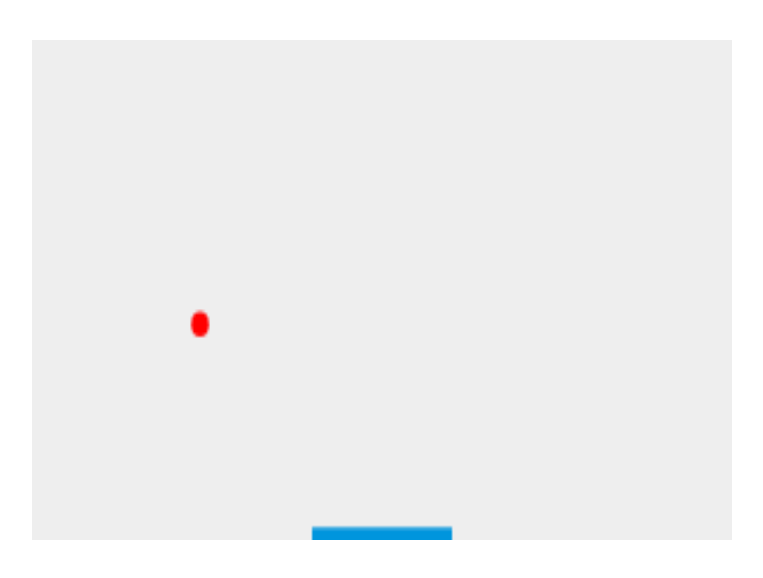
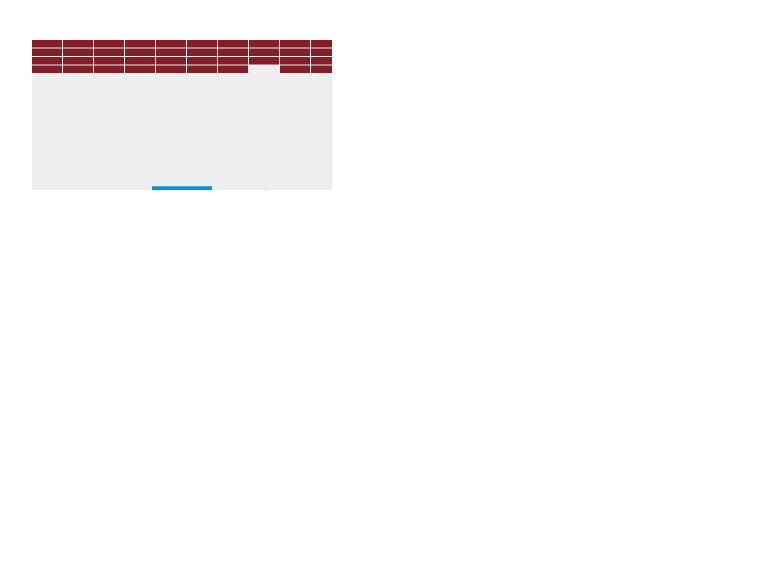
Before and after one commit to sam09/breakout, a plain HTML site: page index.html in a window 1280 px wide. Shown: the whole page, without its empty margins (28-791 px from the left). Drawn offline with Linux system fonts and the light colour scheme.

Commit message:
Added Bricks and bricks collision

```diff
--- a/script.js
+++ b/script.js
@@ -6,13 +6,13 @@ var ball = {
 
   x: canvas.width/2,
   y: canvas.height-30,
-  dx: 1.2,
-  dy: -1.2,
+  dx: 1,
+  dy: -1,
+  speed: 1.2,
   radius: canvas.height/40,
 
   draw:function() {
 
-    ctx.clearRect(0, 0, canvas.width, canvas.height);
     ctx.beginPath();
     ctx.arc( ball.x, ball.y, ball.radius, 0, Math.PI*2);
     ctx.fillStyle = "red";
@@ -47,8 +47,8 @@ var ball = {
       ball.dx *= (-1);
     }
 
-    ball.x += ball.dx;
-    ball.y += ball.dy;
+    ball.x += ( ball.dx * ball.speed);
+    ball.y += ( ball.dy * ball.speed);
   },
 
 };
@@ -85,6 +85,78 @@ paddle = {
 
 };
 
+bricks = {
+
+	rowCount: 10,
+	colmnCount: 4,
+	height: null,
+  	width: null,
+  	padding: 1,
+  	pos: null,
+  	count: null,
+
+  	init: function() {
+		bricks.pos = [];
+		bricks.width = canvas.width / bricks.rowCount;
+		bricks.height = canvas.height / (bricks.colmnCount*5);
+		bricks.count = bricks.colmnCount * bricks.rowCount;
+
+
+  		for(c=0; c < bricks.colmnCount; c++) {
+  			bricks.pos[c] = [];
+  			for(r=0; r < bricks.rowCount; r++ ) {
+  				bricks.pos[c][r] = {x : null, y: null, status: true };
+  			}
+  		}
+  	},
+
+  	draw: function() {
+  		for(c=0; c < bricks.colmnCount; c++) {
+  			var y = c*(bricks.height + bricks.padding);
+
+  			for(r=0; r < bricks.rowCount; r++ ) {
+  				if (bricks.pos[c][r].status == true ) {
+  					var x = r*(bricks.width+ bricks.padding);
+
+  					bricks.pos[c][r].x = x;
+  					bricks.pos[c][r].y = y;
+
+	  				ctx.beginPath();
+  					ctx.rect(x, y, bricks.width, bricks.height);
+  					ctx.fillStyle = "#841F27";
+  					ctx.fill();
+  					ctx.closePath();
+  					console.log(r + " "+ c);
+  				}
+  			}
+  		}
+  		bricks.checkCollison();
+  		bricks.checkGame();
+  	},
+
+  	checkCollison: function() {
+		for(c=0; c < bricks.colmnCount; c++) {
+  			for(r=0; r < bricks.rowCount; r++ ) {
+  				var b = bricks.pos[c][r];
+  				if(ball.x  > b.x && ball.x < b.x + bricks.width && ball.y > b.y && ball.y < b.y + bricks.height && b.status ) {
+  					ball.dy *= (-1);
+  					bricks.pos[c][r].status = false;
+  					bricks.count --;
+  				}
+  			}
+  		}
+  	},
+
+  	checkGame: function() {
+  		if(bricks.count == 0)
+  			gameWon();
+  		if(bricks.count < (bricks.colmnCount * bricks.rowCount / 2) )
+  			ball.speed = 1.5;
+  		if(bricks.count < (bricks.colmnCount * bricks.rowCount / 4) )
+  			ball.speed = 2.0;
+  	}
+};
+
 document.addEventListener("keydown", keyDownHandler, false);
 document.addEventListener("keyup", keyUpHandler, false);
 
@@ -104,10 +176,14 @@ function keyUpHandler(e) {
 }
 
 paddle.init();
+bricks.init();
 
 function gameLoop() {
+
+  ctx.clearRect(0, 0, canvas.width, canvas.height);
   ball.draw();
   paddle.draw();
+  bricks.draw();
 }
 var a = setInterval(gameLoop, 10);
 
@@ -116,3 +192,7 @@ function gameOver() {
   alert("Game Over");
   clearInterval(a);
 }
+function gameWon() {
+  alert("You Won");
+  clearInterval(a);
+}
--- a/style.css
+++ b/style.css
@@ -8,6 +8,6 @@ canvas{
 	margin-top: 40px;
 	margin-left: 60px;
 	background: #eee;
-	height: 500px;
-	width: 700px;
+	/*height: 500px;
+	width: 700px;*/
 }
```
